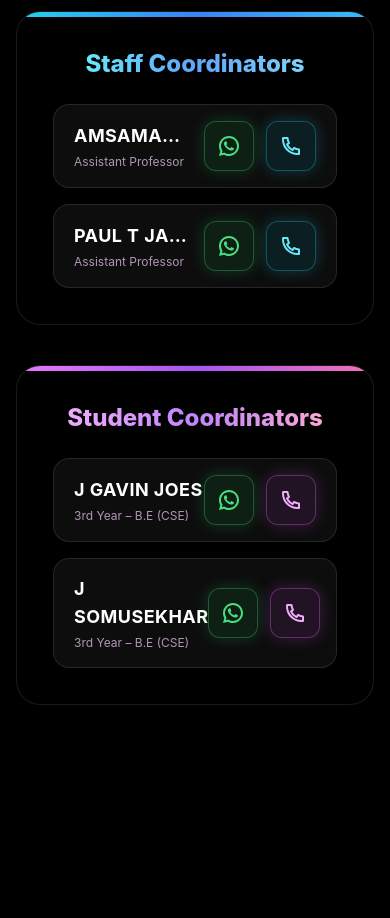
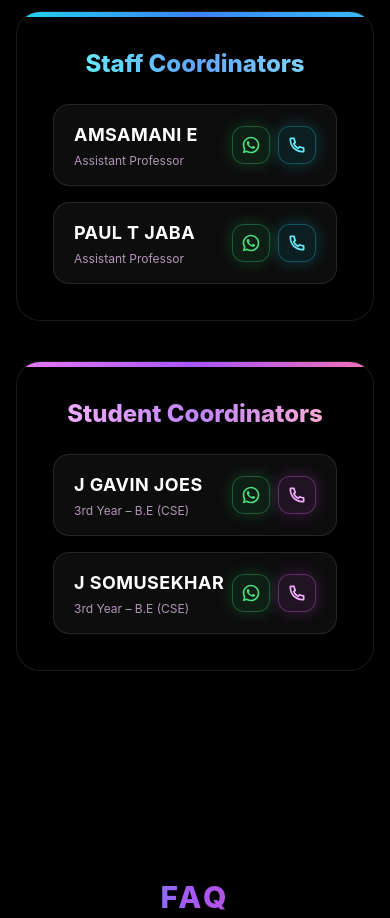
Before and after one commit to ms-arul/ASTRANOVA-26, a React (Vite) app: page / in a window 390 px wide. Shown: the part 3460-4378 px from the top of the page. Built offline with nearby package versions, Linux system fonts and the light colour scheme.

Commit message:
Update Coordinators.jsx

```diff
--- a/src/components/Coordinators.jsx
+++ b/src/components/Coordinators.jsx
@@ -60,14 +60,10 @@ export default function Coordinators() {
           </motion.span>
         </motion.h2>
 
-        {/* ✅ UNDERLINE BAR (perfect line under title) */}
+        {/* ✅ UNDERLINE BAR */}
         <motion.div
           className="
-            mx-auto
-            mt-3
-            h-[4px]
-            w-60
-            rounded-full
+            mx-auto mt-3 h-[4px] w-60 rounded-full
             bg-gradient-to-r from-fuchsia-400 via-purple-500 to-pink-400
             bg-[length:300%_300%]
             shadow-[0_0_18px_rgba(217,70,239,0.35)]
@@ -86,18 +82,14 @@ export default function Coordinators() {
             transition={{ duration: 0.5 }}
             viewport={{ once: true }}
             className="
-              relative
-              bg-black/40
-              backdrop-blur-2xl
-              border border-white/10
-              rounded-3xl
-              p-9
-              text-center
+              relative bg-black/40 backdrop-blur-2xl
+              border border-white/10 rounded-3xl
+              p-9 text-center
               shadow-[0_25px_60px_rgba(0,0,0,0.65)]
               overflow-hidden
             "
           >
-            {/* ✅ Card Top Color Strip */}
+            {/* ✅ Card Top Strip */}
             <div className="absolute top-0 left-0 w-full h-[5px] bg-gradient-to-r from-cyan-400 via-blue-500 to-sky-400" />
 
             <h3 className="text-2xl font-extrabold mb-6">
@@ -117,36 +109,32 @@ export default function Coordinators() {
                   viewport={{ once: true }}
                   className="
                     flex items-center justify-between
-                    bg-white/5
-                    border border-white/10
-                    rounded-2xl
-                    px-5 py-4
+                    bg-white/5 border border-white/10
+                    rounded-2xl px-5 py-4
                     backdrop-blur-md
                     transition-all duration-300
-                    hover:bg-white/10
-                    hover:scale-[1.02]
+                    hover:bg-white/10 hover:scale-[1.02]
                     hover:border-cyan-400/30
                   "
                 >
-                 {/* ✅ Name (Wider container + single line) */}
-<div className="text-left flex-1 min-w-0 pr-4">
+                  {/* ✅ ONLY NAME TEXT (NO EXTRA CONTAINER LOOK) */}
+                  <div className="text-left flex-1 min-w-0">
                     <p className="text-white font-bold tracking-wide text-lg whitespace-nowrap overflow-hidden text-ellipsis">
                       {person.name}
                     </p>
                     <p className="text-xs text-fuchsia-200/70 mt-1 whitespace-nowrap overflow-hidden text-ellipsis">
-    {person.year || person.role}
+                      {person.role}
                     </p>
                   </div>
 
-
-                  {/* ✅ Right Side Icons */}
-                  <div className="flex items-center gap-3">
+                  {/* ✅ Icons (smaller only in mobile) */}
+                  <div className="flex items-center gap-2 sm:gap-3 flex-shrink-0">
                     <a
                       href={person.whatsapp}
                       target="_blank"
                       rel="noreferrer"
                       className="
-                        p-3 rounded-xl
+                        p-2 sm:p-3 rounded-xl
                         bg-green-500/10 border border-green-400/30
                         hover:bg-green-500/20 hover:scale-110
                         transition-all duration-300
@@ -154,13 +142,13 @@ export default function Coordinators() {
                       "
                       title="WhatsApp"
                     >
-                      <RiWhatsappLine className="text-2xl text-green-400" />
+                      <RiWhatsappLine className="text-xl sm:text-2xl text-green-400" />
                     </a>
 
                     <a
                       href={person.call}
                       className="
-                        p-3 rounded-xl
+                        p-2 sm:p-3 rounded-xl
                         bg-cyan-500/10 border border-cyan-400/30
                         hover:bg-cyan-500/20 hover:scale-110
                         transition-all duration-300
@@ -168,7 +156,7 @@ export default function Coordinators() {
                       "
                       title="Call"
                     >
-                      <RiPhoneLine className="text-2xl text-cyan-300" />
+                      <RiPhoneLine className="text-xl sm:text-2xl text-cyan-300" />
                     </a>
                   </div>
                 </motion.div>
@@ -183,18 +171,14 @@ export default function Coordinators() {
             transition={{ duration: 0.5, delay: 0.1 }}
             viewport={{ once: true }}
             className="
-              relative
-              bg-black/40
-              backdrop-blur-2xl
-              border border-white/10
-              rounded-3xl
-              p-9
-              text-center
+              relative bg-black/40 backdrop-blur-2xl
+              border border-white/10 rounded-3xl
+              p-9 text-center
               shadow-[0_25px_60px_rgba(0,0,0,0.65)]
               overflow-hidden
             "
           >
-            {/* ✅ Card Top Color Strip */}
+            {/* ✅ Card Top Strip */}
             <div className="absolute top-0 left-0 w-full h-[5px] bg-gradient-to-r from-fuchsia-400 via-purple-500 to-pink-400" />
 
             <h3 className="text-2xl font-extrabold mb-6">
@@ -214,35 +198,32 @@ export default function Coordinators() {
                   viewport={{ once: true }}
                   className="
                     flex items-center justify-between
-                    bg-white/5
-                    border border-white/10
-                    rounded-2xl
-                    px-5 py-4
+                    bg-white/5 border border-white/10
+                    rounded-2xl px-5 py-4
                     backdrop-blur-md
                     transition-all duration-300
-                    hover:bg-white/10
-                    hover:scale-[1.02]
+                    hover:bg-white/10 hover:scale-[1.02]
                     hover:border-fuchsia-400/30
                   "
                 >
-                  {/* Name */}
-                  <div className="text-left">
-                    <p className="text-white font-bold tracking-wide text-lg">
+                  {/* ✅ ONLY NAME TEXT (NO EXTRA CONTAINER LOOK) */}
+                  <div className="text-left flex-1 min-w-0">
+                    <p className="text-white font-bold tracking-wide text-lg whitespace-nowrap overflow-hidden text-ellipsis">
                       {person.name}
                     </p>
-                    <p className="text-xs text-fuchsia-200/70 mt-1">
+                    <p className="text-xs text-fuchsia-200/70 mt-1 whitespace-nowrap overflow-hidden text-ellipsis">
                       {person.year}
                     </p>
                   </div>
 
-                  {/* ✅ Right Side Icons */}
-                  <div className="flex items-center gap-3">
+                  {/* ✅ Icons (smaller only in mobile) */}
+                  <div className="flex items-center gap-2 sm:gap-3 flex-shrink-0">
                     <a
                       href={person.whatsapp}
                       target="_blank"
                       rel="noreferrer"
                       className="
-                        p-3 rounded-xl
+                        p-2 sm:p-3 rounded-xl
                         bg-green-500/10 border border-green-400/30
                         hover:bg-green-500/20 hover:scale-110
                         transition-all duration-300
@@ -250,13 +231,13 @@ export default function Coordinators() {
                       "
                       title="WhatsApp"
                     >
-                      <RiWhatsappLine className="text-2xl text-green-400" />
+                      <RiWhatsappLine className="text-xl sm:text-2xl text-green-400" />
                     </a>
 
                     <a
                       href={person.call}
                       className="
-                        p-3 rounded-xl
+                        p-2 sm:p-3 rounded-xl
                         bg-fuchsia-500/10 border border-fuchsia-400/30
                         hover:bg-fuchsia-500/20 hover:scale-110
                         transition-all duration-300
@@ -264,7 +245,7 @@ export default function Coordinators() {
                       "
                       title="Call"
                     >
-                      <RiPhoneLine className="text-2xl text-fuchsia-300" />
+                      <RiPhoneLine className="text-xl sm:text-2xl text-fuchsia-300" />
                     </a>
                   </div>
                 </motion.div>
```
Lines whose indentation alone changed are shown as unchanged.
